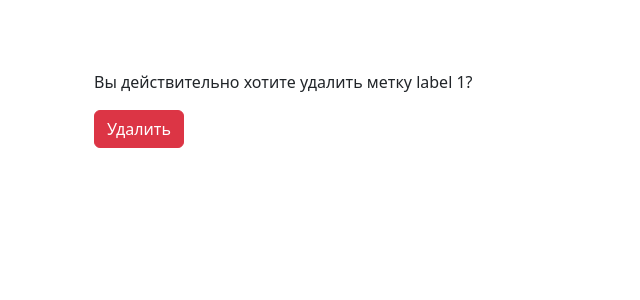
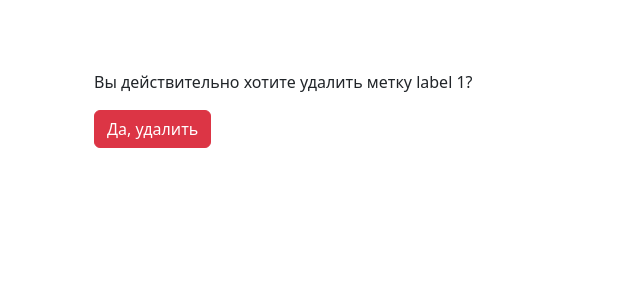
Before and after one commit to M1RRoN/Task-manager, a Django app: page /labels/1/delete/ in a window 1280 px wide. Shown: the part 131-431 px from the top of the page, without its empty margins (0-640 px from the left). Run offline with Django 4.2, Linux system fonts and the light colour scheme; a user stored in the database is signed in; data comes from the database, SQL or seed files in the repository; parts of the project's set-up code (start-up, migrations or seed data) failed here and were passed over; some libraries are stand-ins or nearby versions.

Commit message:
fix delete label button

```diff
--- a/templates/labels/delete.html
+++ b/templates/labels/delete.html
@@ -19,7 +19,7 @@
     {% bootstrap_form form %}
     <p>{% trans 'Вы действительно хотите удалить метку' %} {{ object }}?</p>
     {% bootstrap_form form %}
-    <input class="btn btn-danger" type="submit" value="{% trans 'Удалить' %}">
+    <input class="btn btn-danger" type="submit" value="{% trans 'Да, удалить' %}">
 </form>
 </div>
 {% endblock %}
```
